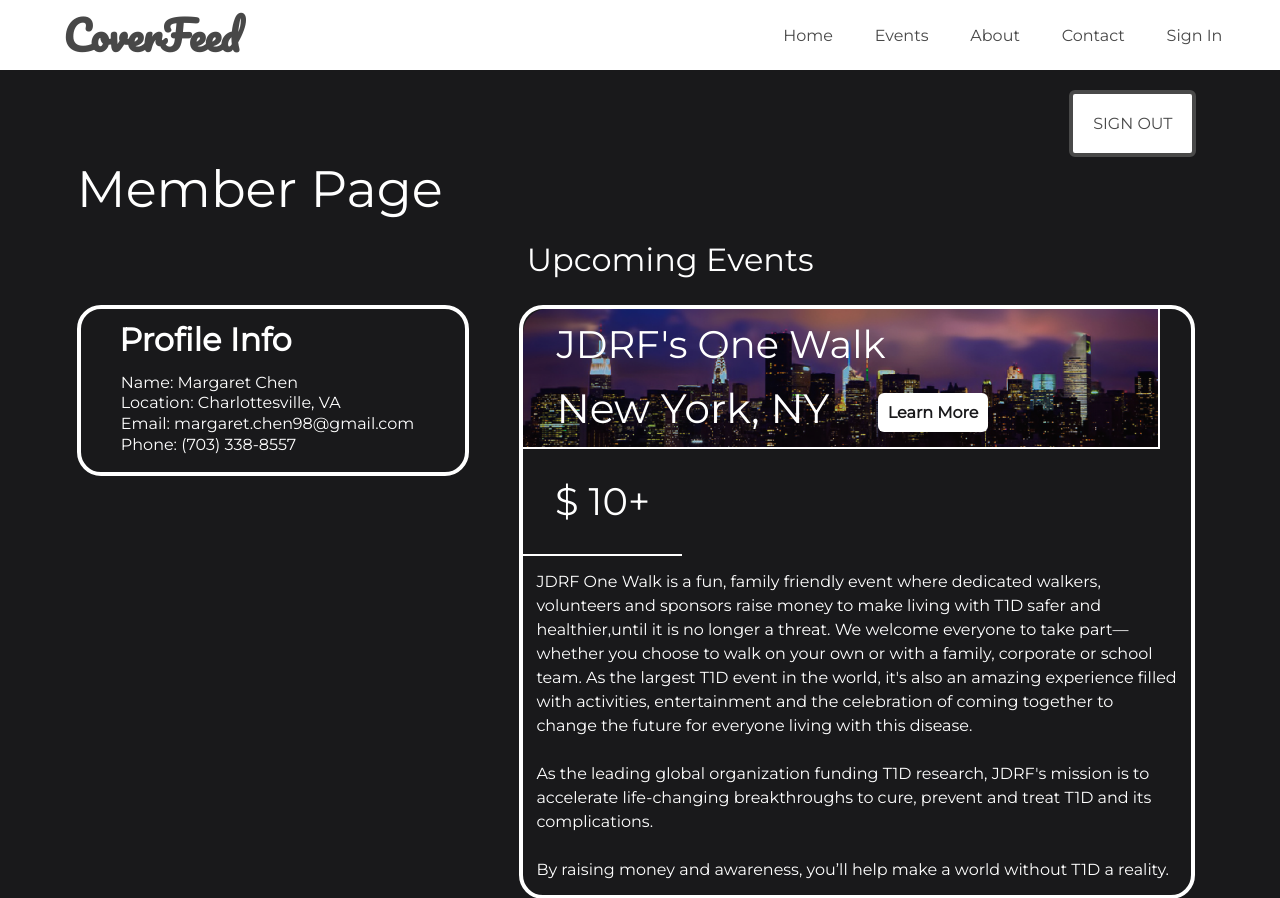
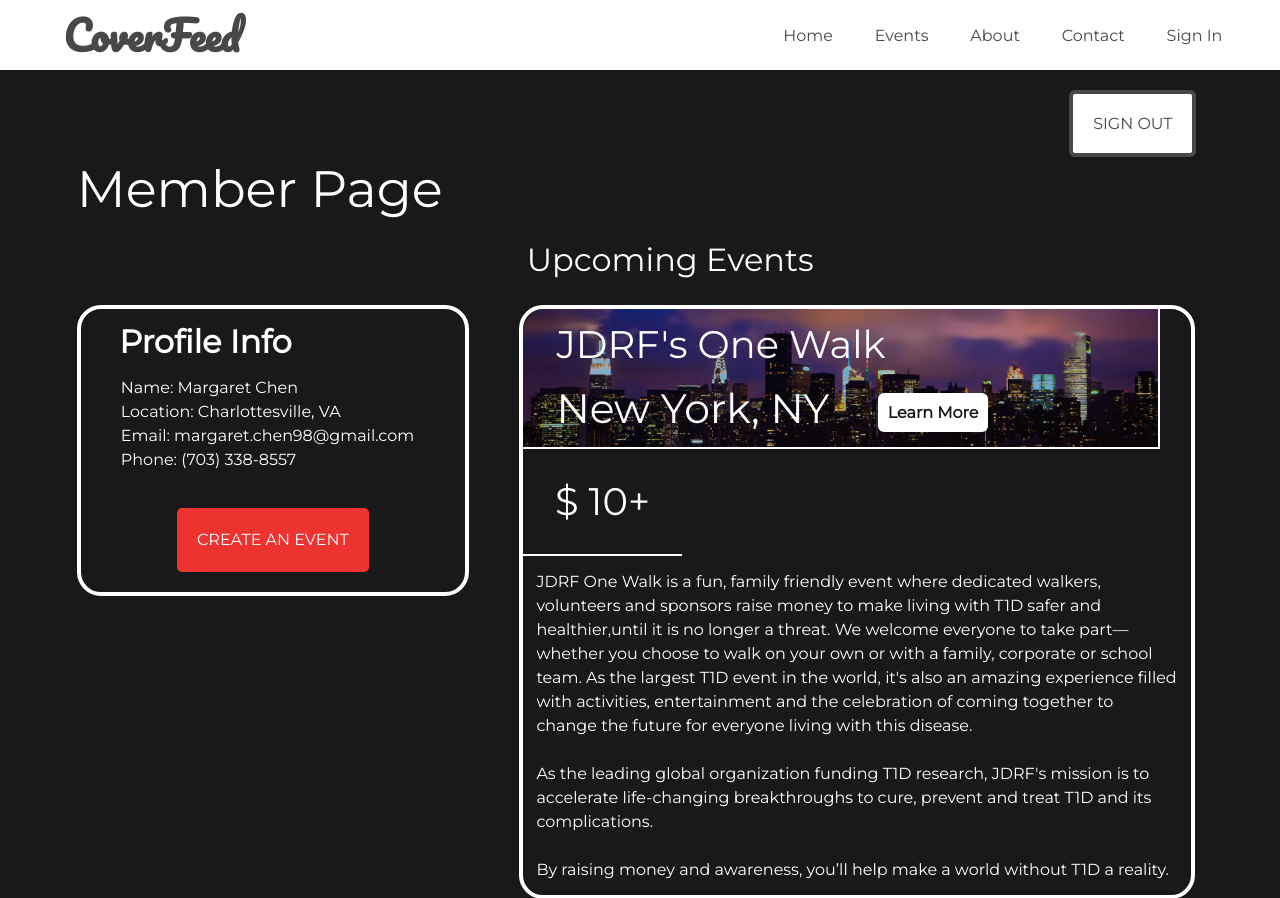
Before and after one commit to margarettchen/CoverFeed, a PHP site: page /member.php in a window 1280 px wide. Shown: the top 898 px of the page. Run offline with PHP 8.4, Linux system fonts and the light colour scheme.

Commit message:
Added "Create an Event" button

```diff
--- a/member.css
+++ b/member.css
@@ -56,6 +56,27 @@
 border-color: #f6b93b !important;
 transition: all 0.4s ease 0s;
 }
+
+.example_a {
+	text-decoration: none;
+	color: #fff !important;
+	text-transform: uppercase;
+	background: #ed3330;
+	padding: 20px;
+	border-radius: 5px;
+	display: inline-block;
+	border: none;
+	margin: 20px;
+}
+
+.example_a:hover {
+background: #434343;
+letter-spacing: 1px;
+-webkit-box-shadow: 0px 5px 40px -10px rgba(0,0,0,0.57);
+-moz-box-shadow: 0px 5px 40px -10px rgba(0,0,0,0.57);
+box-shadow: 5px 40px -10px rgba(0,0,0,0.57);
+transition: all 0.4s ease 0s;
+}
 /*------------End of sign out styling------------*/
 
 .memberHeader {
@@ -88,7 +109,7 @@
 	border-radius: 24px;
 	border-style: solid;
 	margin-top: 85px;
-	line-height: 130%;
+	line-height: 150%;
 }
 
 .member-info h1 {
--- a/member.php
+++ b/member.php
@@ -175,7 +175,10 @@
         <li>Phone: (703) 338-8557</li>
       </ul>
 
+      <div class="button_cont" align="center"><a class="example_a" href="add-website-here" target="_blank" rel="nofollow noopener">Create an Event</a></div>
+
     </div>
+
 
     <div class="events">
       <div class="eventsHeader">Upcoming Events</div>
```
